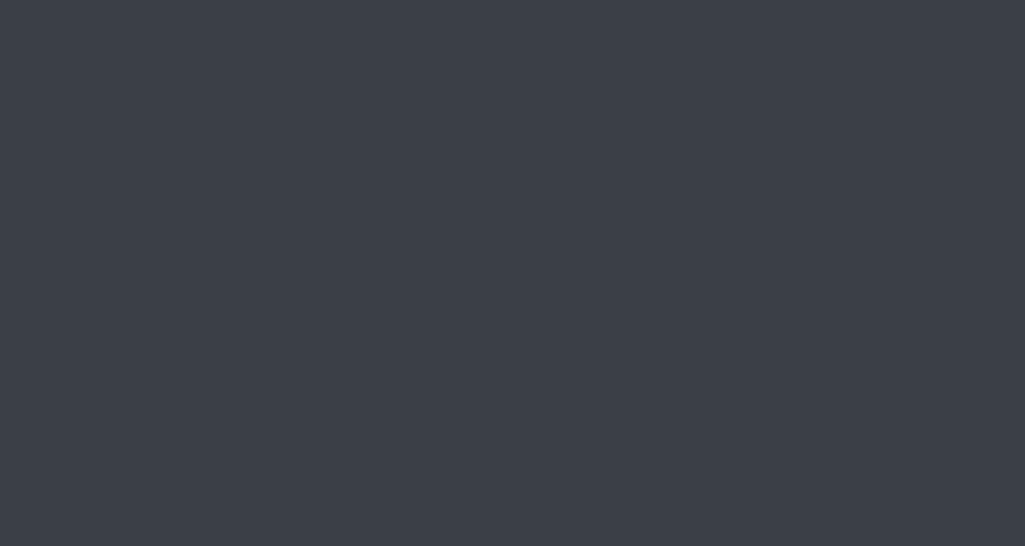
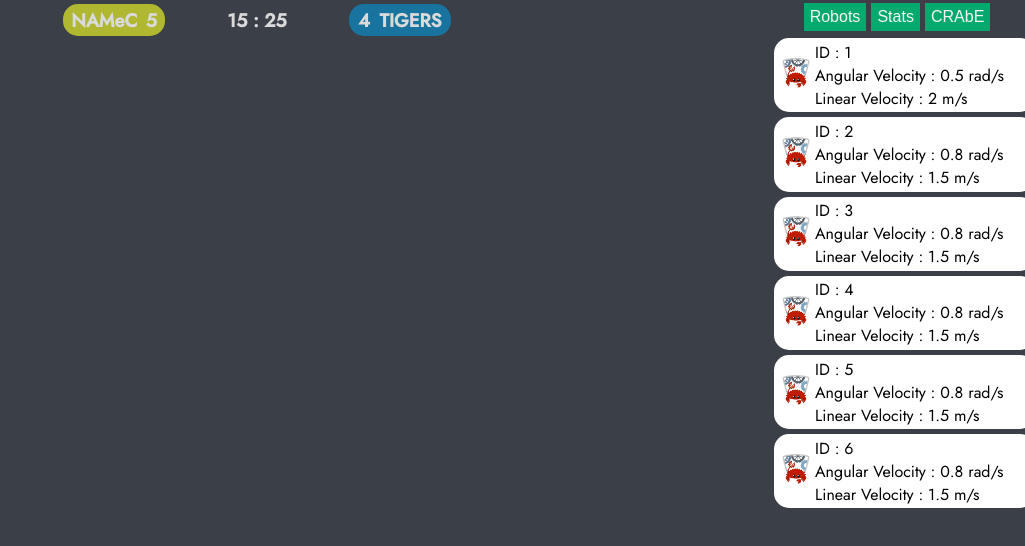
Before and after one commit to Nuno-Moreira-Ribeiro/aquarium, a React (Vite) app: page / in a window 1280 px wide. Shown: the top 546 px of the page, without its empty margins (255-1280 px from the left). Built offline with nearby package versions, Linux system fonts and the light colour scheme; no server answers.

Commit message:
Ajout de la scoreboard et de la sidebar

```diff
--- a/src/App.css
+++ b/src/App.css
@@ -45,5 +45,8 @@ main {
 .Scoreboard{
   height: 5vh;
   width: 80vw;
+  display: flex;
+  justify-content: center;
+  align-items: center;
   background-color: #3b3f47;
 }
--- a/src/App.tsx
+++ b/src/App.tsx
@@ -16,7 +16,9 @@ function App() {
             <FieldView />
           </div>
           </div>
-          <aside className="sidebar"><Sidebar /></aside>
+          <aside className="sidebar">
+            <Sidebar/>
+          </aside>
       </main>
     </div>
   )
--- /dev/null
+++ b/src/components/Robot.css
@@ -0,0 +1,25 @@
+.mainRobot{
+    width: 100%;
+    height: 5%;
+    display: flex;
+    flex-direction: row;
+    background-color: white;
+    align-items: center;
+    justify-content: start;
+    margin: 2% ;
+    padding: 1%;
+    border-radius: 15px;
+}
+
+.infos{
+    display: flex;
+    flex-direction: column;
+    align-items: start;
+}
+
+p{
+    margin: 0;
+}
+#imgRobot{
+    height: 3vw;
+}
--- /dev/null
+++ b/src/components/Robot.tsx
@@ -0,0 +1,24 @@
+import React from 'react';
+import './Robot.css'
+import imgBase from '../icon.png'
+
+interface RobotProps {
+  id: number;
+  angVelo: number;
+  linVelo: number;
+}
+
+const Robot: React.FC<RobotProps> = ({ id, angVelo, linVelo }) => {
+  return (
+    <div className="mainRobot">
+      <img id="imgRobot"src={imgBase} alt="robot" />
+      <div className="infos">
+      <p className="info id">ID : {id}</p>
+      <p className="info angularVelocity">Angular Velocity : {angVelo} rad/s</p>
+      <p className="info linearVelocity">Linear Velocity : {linVelo} m/s</p>
+      </div>
+    </div>
+  );
+};
+
+export default Robot;
--- a/src/components/Scoreboard.css
+++ b/src/components/Scoreboard.css
@@ -0,0 +1,33 @@
+.mainScore{
+    width: 50%;
+    height: 100%;
+    display: flex;
+    justify-content: center;
+    align-items: center;
+
+}
+
+.containerScore{
+    width: 100%;
+    height: 100%;
+    display: flex;
+    align-items: center;
+    flex-direction: row;
+    justify-content: space-evenly;
+    color: rgb(218, 218, 218);
+}
+
+.Team{
+    height: 80%;
+    display: flex;
+    flex-direction: row;
+    width: 20%;
+    justify-content: space-evenly;
+    align-items: center;
+    background-color: #afb830;
+    border-radius: 15px;
+}
+
+.blue{
+    background-color: #18749e;
+}
--- a/src/components/Scoreboard.tsx
+++ b/src/components/Scoreboard.tsx
@@ -1,12 +1,39 @@
 import { Ref, useEffect, useRef, useState } from "react"
 import "./Scoreboard.css";
-// import nameAlly from "../types/world"
+import { useSelector } from "react-redux";
+import { RootState } from "../app/store";
+import { CrabeState } from "../types/state";
 export function Scoreboard()
 {
     const scoreboardRef: Ref<HTMLDivElement> = useRef(null)
-
+    // const world 0= useSelector((state: CrabeState) => state.world)
+    // let nameLeftTeam
+    // let nameRightTeam
+    // if(world.state.positiveHalf === "yellow"){
+    //     nameLeftTeam = ('tIGERS')
+    //     nameRightTeam = ('NAMeC')
+    // }else{
+    //     nameLeftTeam = ('NAMeC')
+    //     nameRightTeam = ('tIGERS')
+    // }
+    let nameLeftTeam = ('NAMeC')
+    let nameRightTeam = ('TIGERS')
     scoreboardRef.current
 
-    return (<div ref={scoreboardRef} className="containerScore"></div>
+    return (<div ref={scoreboardRef} className="mainScore">
+            <div className="containerScore">
+            <div className="Team yellow">
+                <h3 className="nameTeam">{nameLeftTeam}</h3>
+                <h3 className="scoreTeam">5</h3>
+                </div>
+                <div className="time">
+                    <h3 id="time">15 : 25</h3>
+                    </div>
+                    <div className="Team blue">
+                        <h3 className="scoreTeam">4</h3>
+                        <h3 className="nameTeam">{nameRightTeam}</h3>
+                        </div>
+            </div>
+        </div>
     )
 }
--- /dev/null
+++ b/src/components/Sidebar.css
@@ -0,0 +1,11 @@
+button{
+    background-color: #04AA6D;
+    border: none;
+    color: whitesmoke;
+    padding: 5px 6px;
+    text-align: center;
+    text-decoration: none;
+    display: inline-block;
+    font-size: 16px;
+    margin: 1%;
+}
--- a/src/components/Sidebar.tsx
+++ b/src/components/Sidebar.tsx
@@ -1,8 +1,26 @@
-import { Ref, useEffect, useRef, useState } from "react"
+import React, { Ref, useEffect, useRef, useState } from "react";
+import Robot from './Robot';
+import './Sidebar.css'
 
-export function Sidebar()
-{
-    const sidebarRef: Ref<HTMLDivElement> = useRef(null)
 
-    return <div ref={sidebarRef}></div>
+export function Sidebar(){
+
+        const robotData = [
+          { id: 1, angVelo: 0.5, linVelo: 2.0 },
+          { id: 2, angVelo: 0.8, linVelo: 1.5 },
+          { id: 3, angVelo: 0.8, linVelo: 1.5 },
+          { id: 4, angVelo: 0.8, linVelo: 1.5 },
+          { id: 5, angVelo: 0.8, linVelo: 1.5 },
+          { id: 6, angVelo: 0.8, linVelo: 1.5 },
+        ];
+  return (
+    <div>
+      <button>Robots</button>
+      <button>Stats</button>
+      <button>CRAbE</button>
+         {robotData.map((robot) => (
+        <Robot id={robot.id} angVelo={robot.angVelo} linVelo={robot.linVelo} />
+      ))}
+    </div>
+  );
 }
--- a/src/slices/crabeSlice.ts
+++ b/src/slices/crabeSlice.ts
@@ -7,7 +7,7 @@ export const crabeSlice = createSlice({
   initialState: {} as CrabeState,
   reducers: {
     receiveData(state, action: PayloadAction<ToolMessage>) {
-      console.log(action.payload)
+      //console.log(action.payload)
       return {
         world: parseWorld(action.payload.world),
         annotations: convertArrayToObject(action.payload.data.annotations),
--- a/src/types/world.ts
+++ b/src/types/world.ts
@@ -30,6 +30,7 @@ export enum TeamColor {
 export type Team = {
   color: string
   name: string
+  score: number
 }
 
 export type GameState = {
```
